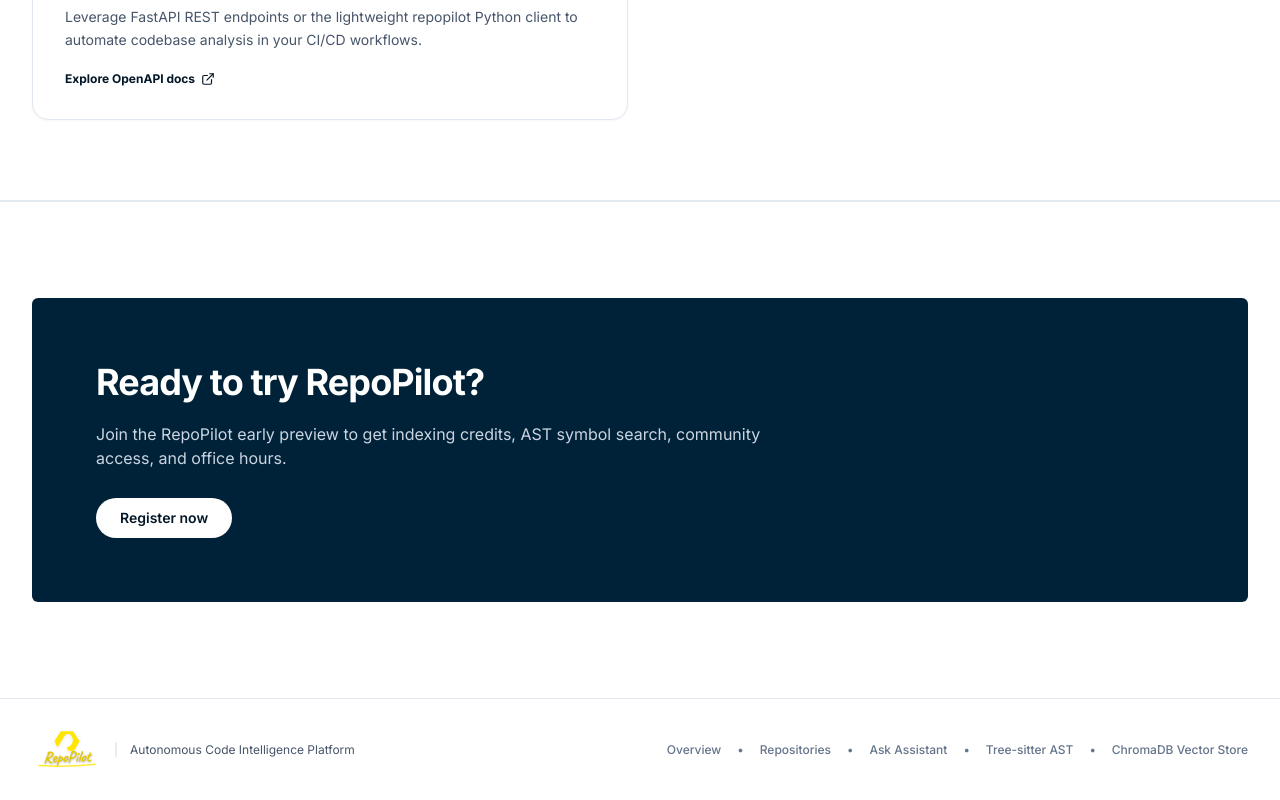
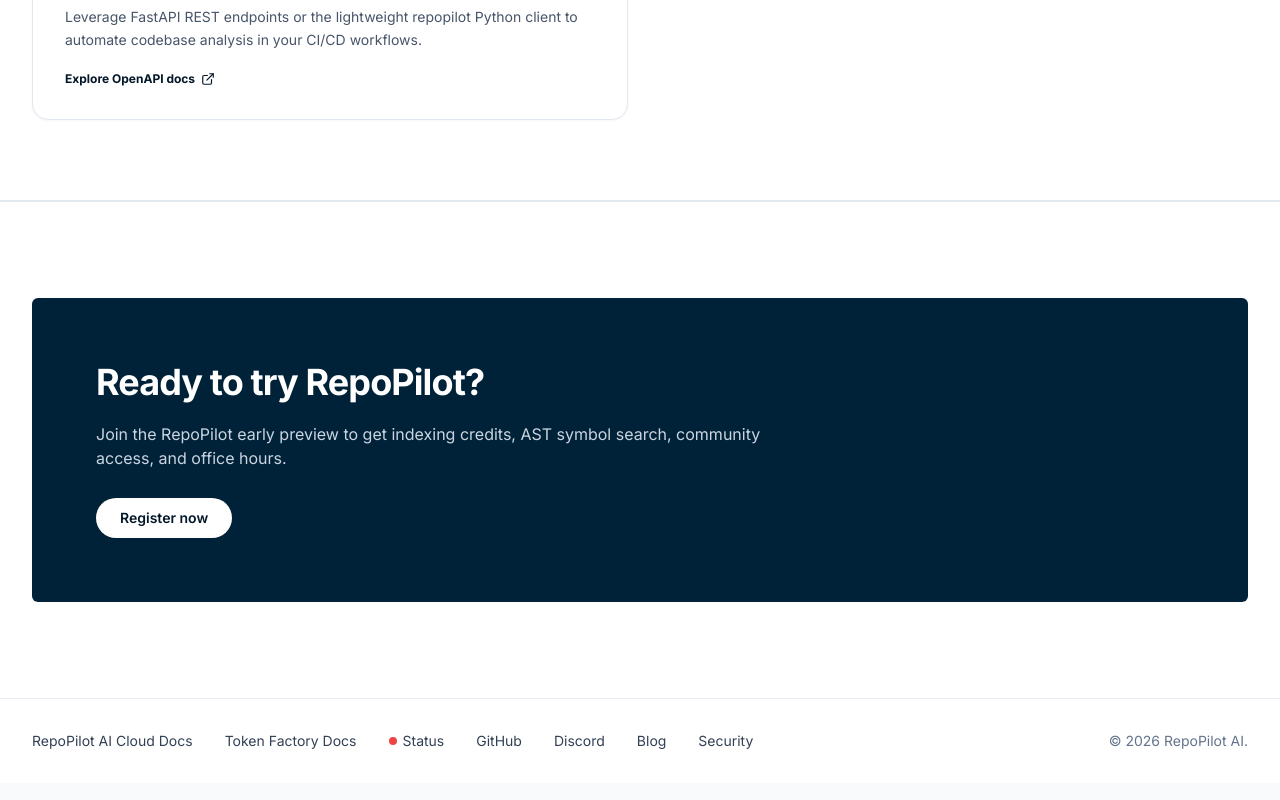
Before and after one commit to Samarthweb2/Repopilot-AI, a React (Vite) app in the folder frontend/: page / in a window 1280 px wide. Shown: the part 4036-4836 px from the top of the page. Built offline with nearby package versions, Linux system fonts and the light colour scheme; no server answers.

Commit message:
feat(footer): align footer with minimalist horizontal links and social connections

```diff
--- a/frontend/src/App.tsx
+++ b/frontend/src/App.tsx
@@ -182,41 +182,67 @@
       )}
 
       {/* Nebius Minimalist Footer */}
-      <footer className="border-t border-slate-200 bg-white py-8 text-xs text-slate-600 mt-auto">
-        <div className="max-w-7xl mx-auto px-4 sm:px-6 lg:px-8 flex flex-col sm:flex-row items-center justify-between gap-4">
-          <div className="flex items-center gap-3">
-            <div onClick={() => setActiveTab('landing')} className="cursor-pointer">
-              <RepoPilotLogo size="sm" />
+      <footer className="border-t border-slate-200/80 bg-white py-8 text-xs sm:text-sm text-slate-700 mt-auto">
+        <div className="max-w-7xl mx-auto px-4 sm:px-6 lg:px-8 flex flex-col md:flex-row items-start md:items-center justify-between gap-4 sm:gap-6">
+          <div className="flex flex-wrap items-center gap-x-6 sm:gap-x-8 gap-y-2">
+            <a
+              href="http://localhost:8000/docs"
+              target="_blank"
+              rel="noreferrer"
+              className="text-slate-700 hover:text-black transition-colors"
+            >
+              RepoPilot AI Cloud Docs
+            </a>
+            <button
+              onClick={handleNavigateToDashboard}
+              className="text-slate-700 hover:text-black transition-colors cursor-pointer"
+            >
+              Token Factory Docs
+            </button>
+            <div className="flex items-center gap-1.5 text-slate-700">
+              <span className={`w-2 h-2 rounded-full inline-block ${backendHealthy ? 'bg-emerald-500' : 'bg-red-500'}`} />
+              <span>Status</span>
             </div>
-            <span className="text-slate-300">|</span>
-            <span>Autonomous Code Intelligence Platform</span>
+            <a
+              href="https://github.com/Samarthweb2/Repopilot-AI"
+              target="_blank"
+              rel="noreferrer"
+              className="text-slate-700 hover:text-black transition-colors"
+            >
+              GitHub
+            </a>
+            <a
+              href="https://discord.com"
+              target="_blank"
+              rel="noreferrer"
+              className="text-slate-700 hover:text-black transition-colors"
+            >
+              Discord
+            </a>
+            <a
+              href="#"
+              onClick={(e) => {
+                e.preventDefault()
+                setActiveTab('landing')
+              }}
+              className="text-slate-700 hover:text-black transition-colors"
+            >
+              Blog
+            </a>
+            <a
+              href="#"
+              onClick={(e) => {
+                e.preventDefault()
+                alert('Security Policy: 100% local AST parsing with strict path-traversal safeguards and offline test verification.')
+              }}
+              className="text-slate-700 hover:text-black transition-colors"
+            >
+              Security
+            </a>
           </div>
 
-          <div className="flex items-center gap-4 text-slate-500 font-medium">
-            <button
-              onClick={() => setActiveTab('landing')}
-              className="hover:text-black cursor-pointer"
-            >
-              Overview
-            </button>
-            <span>•</span>
-            <button
-              onClick={handleNavigateToDashboard}
-              className="hover:text-black cursor-pointer"
-            >
-              Repositories
-            </button>
-            <span>•</span>
-            <button
-              onClick={() => handleNavigateToAsk()}
-              className="hover:text-black cursor-pointer"
-            >
-              Ask Assistant
-            </button>
-            <span>•</span>
-            <span>Tree-sitter AST</span>
-            <span>•</span>
-            <span>ChromaDB Vector Store</span>
+          <div className="text-slate-500 text-xs sm:text-sm shrink-0">
+            © 2026 RepoPilot AI.
           </div>
         </div>
       </footer>
```
